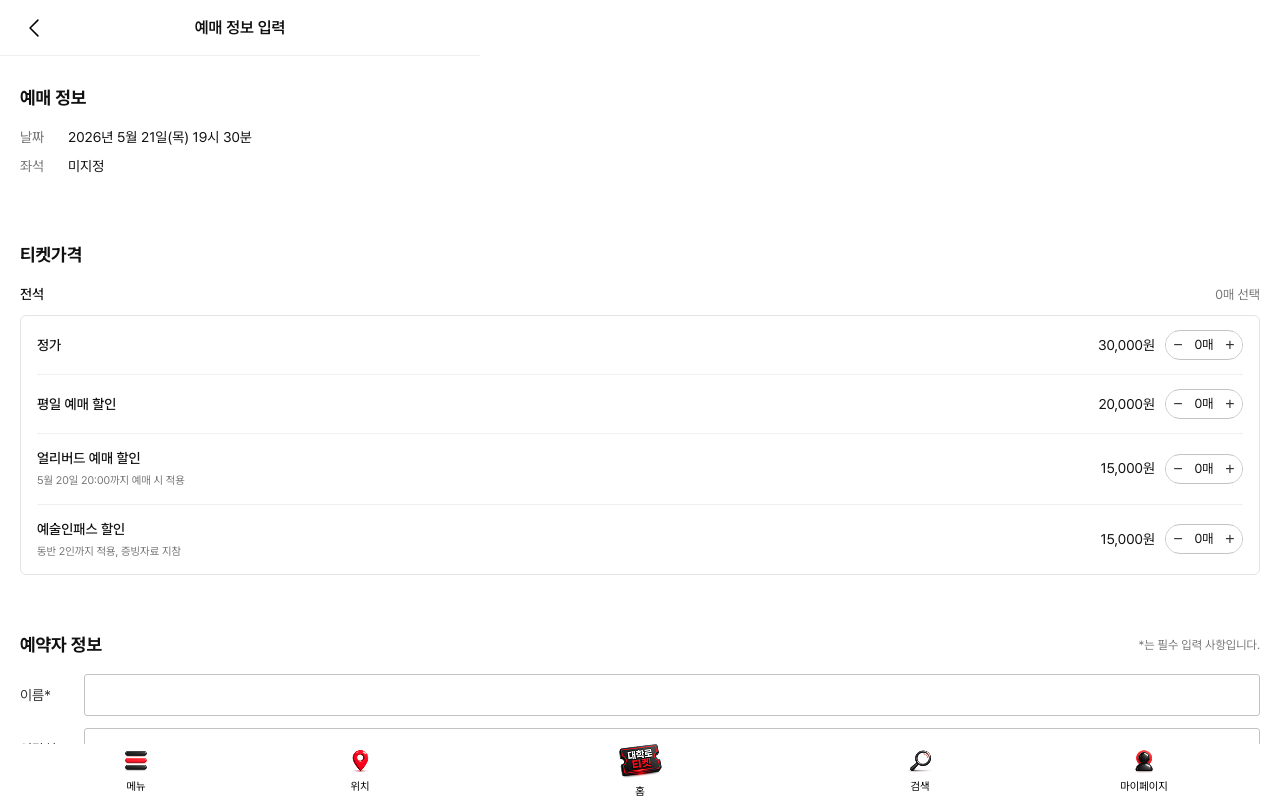
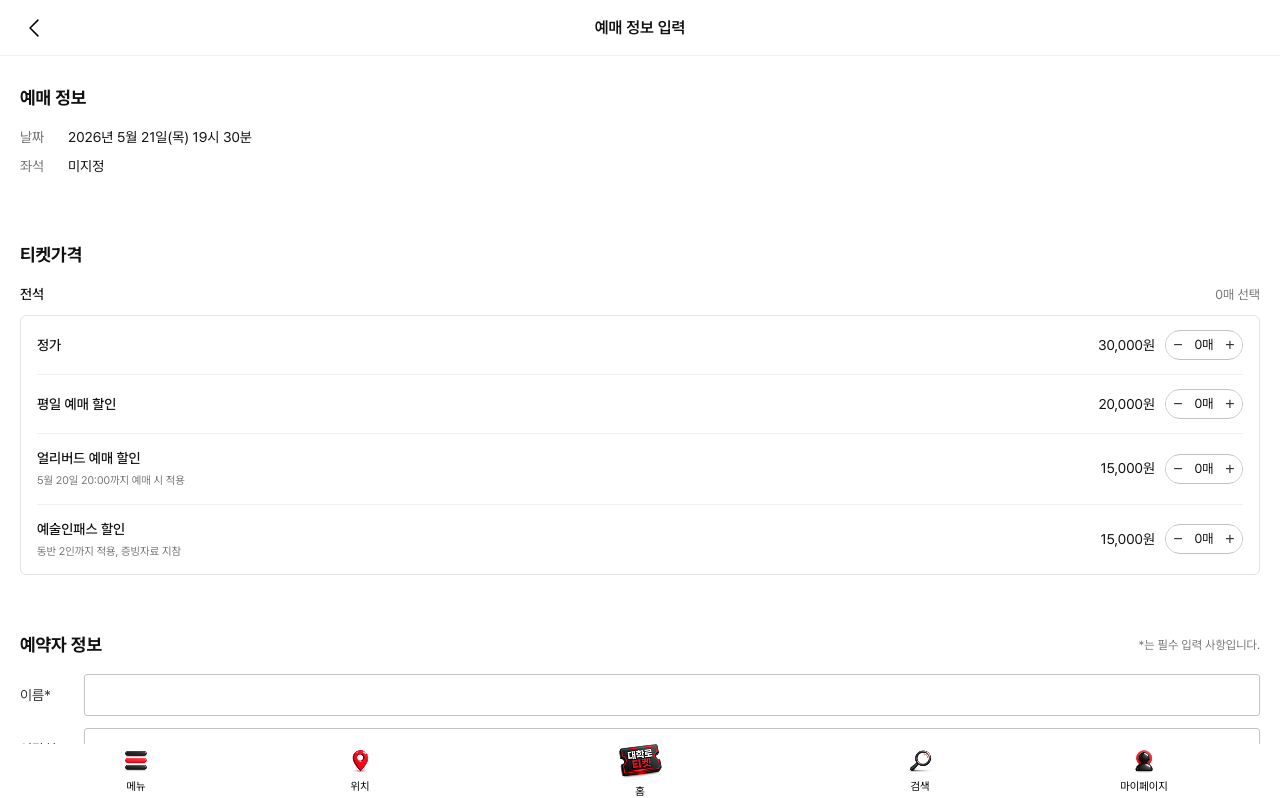
Before and after one commit to whthdbs9604/team_third, a React (Create React App) app: page /booking in a window 1280 px wide. Shown: the top 798 px of the page. Built offline with nearby package versions, Linux system fonts and the light colour scheme.

Commit message:
서브헤더 수정

```diff
--- a/src/css/booking.css
+++ b/src/css/booking.css
@@ -19,7 +19,6 @@
     line-height: 56px;
     position: fixed;
     width: 100%;
-    max-width: 480px;
     top: 0;
     z-index: 10;
     background: #fff;
```
